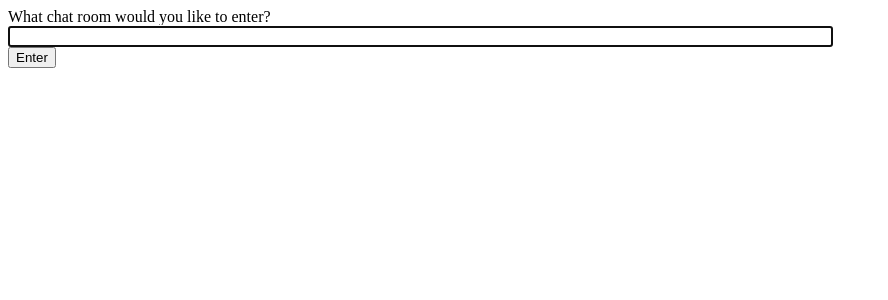
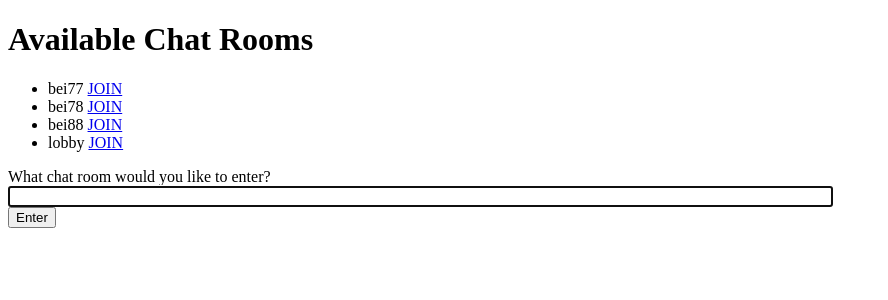
Before and after one commit to samriddhi004/ChatApp, a Django app: page /chat/ in a window 1280 px wide. Shown: the top 300 px of the page, without its empty margins (0-888 px from the left). Run offline with Django 5.2, Linux system fonts and the light colour scheme; a user stored in the database is signed in; data comes from the database, SQL or seed files in the repository; both versions use the stored data as it was after the commit.

Commit message:
Add join options

```diff
--- a/chat/templates/chat/chat.html
+++ b/chat/templates/chat/chat.html
@@ -33,6 +33,18 @@ CHAT
     <title>Chat Rooms</title>
 </head>
 <body>
+    <div>
+        <h1>Available Chat Rooms</h1>
+        <ul>
+            {% for room in rooms%}
+            <li>
+                {{room.name}}
+                <a href = {% url "room" room.name %}>JOIN</a>
+            </li>
+            {% endfor %}
+        </ul>
+    </div>
+
     What chat room would you like to enter?<br>
     <input id="room-name-input" type="text" size="100"><br>
     <input id="room-name-submit" type="button" value="Enter">
--- a/chat/urls.py
+++ b/chat/urls.py
@@ -3,6 +3,6 @@ from .views import ChatView,SendMessageView
 from . import views
 urlpatterns=[
     path("",ChatView.as_view(),name="chat"),
-    path("send_msg",SendMessageView.as_view(),name="send_msg"),
+    # path("send_msg",SendMessageView.as_view(),name="send_msg"),
     path("<str:room_name>/",views.OpenChat.as_view(),name="room"),
 ]
--- a/chat/views.py
+++ b/chat/views.py
@@ -1,7 +1,7 @@
 from django.shortcuts import render,redirect
 from django.views.generic import TemplateView
 from django.contrib.auth.mixins import LoginRequiredMixin
-from .models import Message
+from .models import Message,ChatRoom
 from django.views import View
 
 from .models import ChatRoom, Message
@@ -9,11 +9,10 @@ from .models import ChatRoom, Message
 class ChatView(LoginRequiredMixin, TemplateView):
     template_name="chat/chat.html"
     login_url="/accounts/login/"
-
-    # def get_context_data(self, **kwargs):
-    #     context =  super().get_context_data(**kwargs)
-    #     context["messages"] = Message.objects.all().order_by('timestamp')
-    #     return context
+    def get_context_data(self, **kwargs):
+        context =  super().get_context_data(**kwargs)
+        context["rooms"] = ChatRoom.objects.all()
+        return context
 
 #to save it to db
 class SendMessageView(LoginRequiredMixin,View):
@@ -24,7 +23,7 @@ class SendMessageView(LoginRequiredMixin,View):
 
 
 class OpenChat(LoginRequiredMixin,View):
-    def get(self, request,room_name):
+    def get(self,request,room_name):
 
         messages = []
         #group validation and updating
@@ -43,15 +42,12 @@ class OpenChat(LoginRequiredMixin,View):
                                  'username':msg.sender.username,
                                  'timestamp':msg.timestamp.strftime('%H:%M:%S')})
 
-
         else:
             newchat = ChatRoom(name=room_name,creator=user)
             newchat.save()
             newchat.members.add(user)
 
 
-
-
         return render(request,"chat/room.html",{
             "room_name":room_name,
             "messages":messages
```
Also changed, not shown: db.sqlite3.
